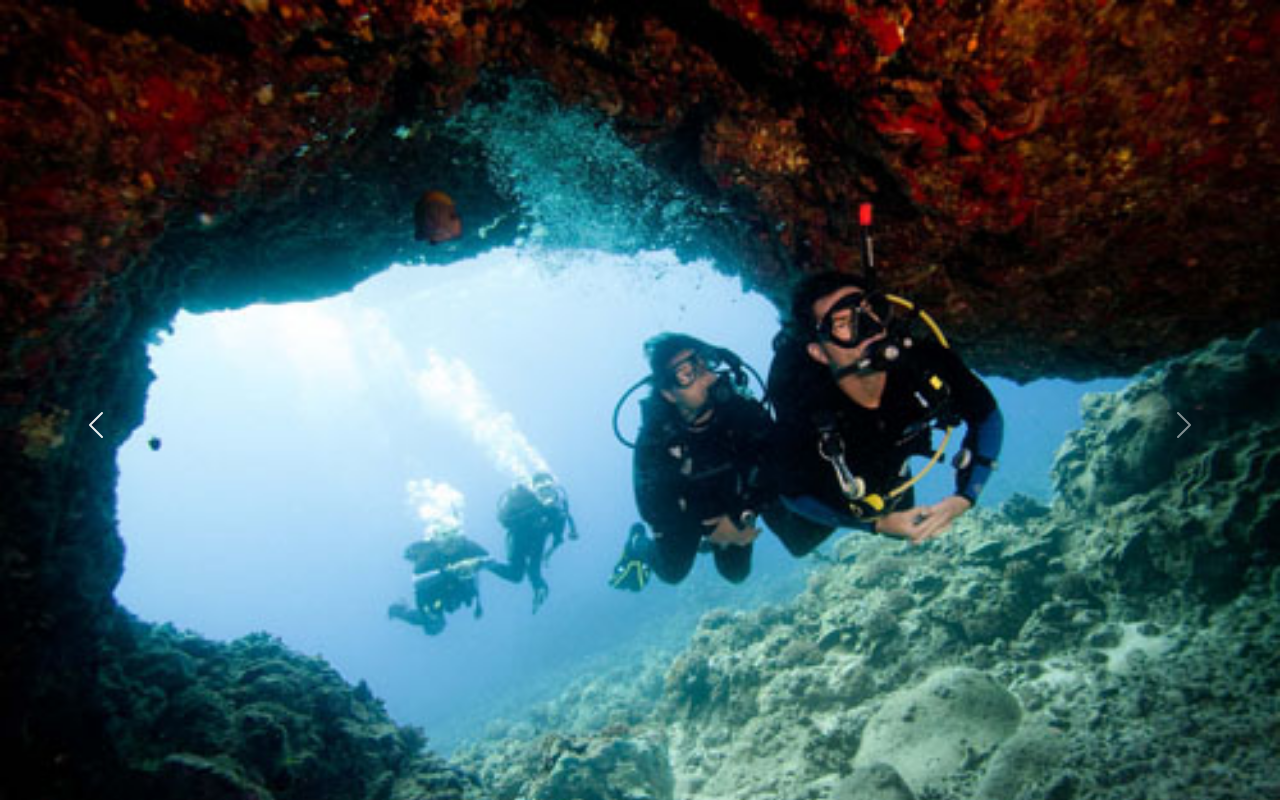
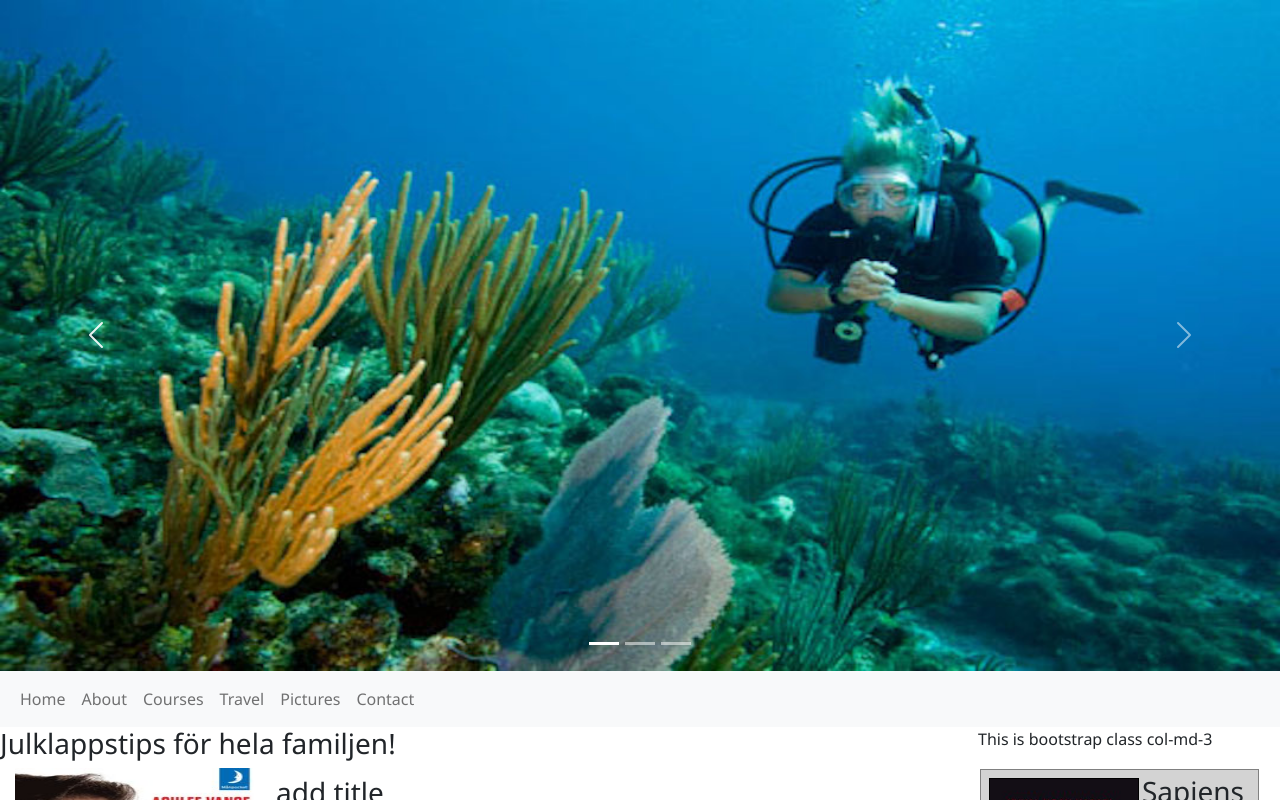
Before and after one commit to mikaelrosendahl/homepage, an Angular app: page / in a window 1280 px wide. Shown: the top 800 px of the page. Built offline with nearby package versions, Linux system fonts and the light colour scheme.

Commit message:
Images carusel

```diff
--- a/src/app/app.component.html
+++ b/src/app/app.component.html
@@ -22,13 +22,13 @@
 	<!-- The slideshow/carousel -->
 	<div class="carousel-inner">
 	  <div class="carousel-item active">
-		<img src="/assets/img/GoPro_web_09.jpg" alt="PadiGrott" class="d-block" style="width:100%">
+		<img src="/assets/img/1080x566/go_pro_coraldiver_1080x566_.jpg" alt="Coraldiver" class="d-block" style="width:100%">
 	  </div>
 	  <div class="carousel-item">
-		<img src="/assets/img/GoPro_web_09.jpg" alt="PadiGrott" class="d-block" style="width:100%">
+		<img src="/assets/img/1080x566/go_pro_headbump_1080x566_.jpg" alt="Twodivers" class="d-block" style="width:100%">
 	  </div>
 	  <div class="carousel-item">
-		<img src="/assets/img/SK-A-3262.jpg" alt="VanGogh" class="d-block" style="width:100%">
+		<img src="/assets/img/1080x566/lifestyle_beach_1080x566_.jpeg" alt="Beachdivers" class="d-block" style="width:100%">
 	  </div>
 	</div>
 
```
